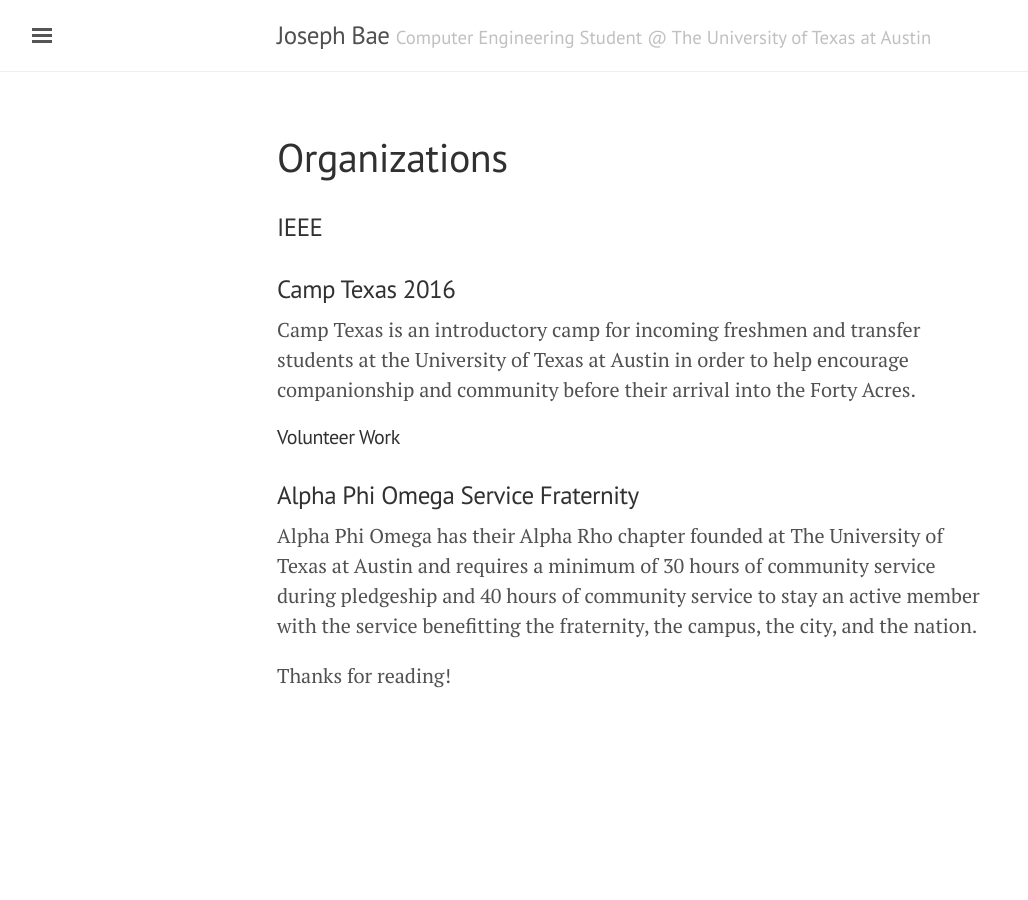
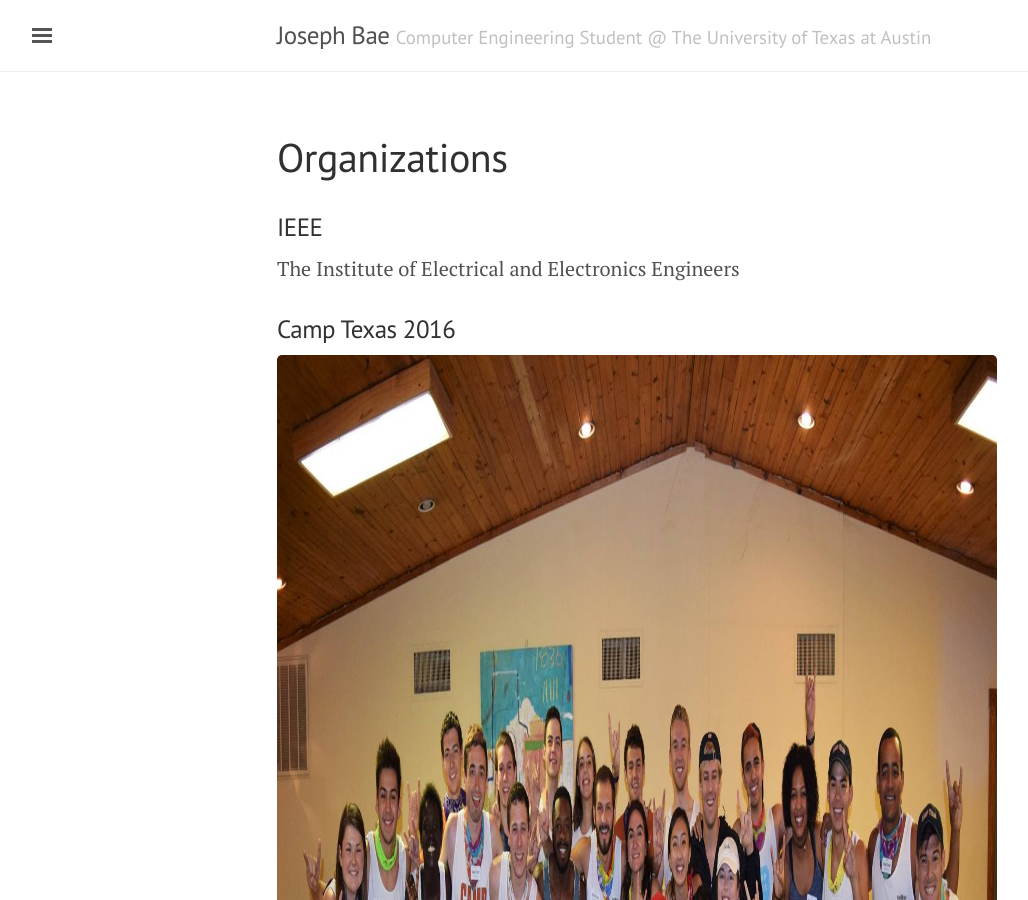
Before and after one commit to josephbae96/josephbae96.github.io, a Jekyll site: the page built from Organizations.md, in a window 1280 px wide and 900 px high. Shown: the whole window, without its empty margins (3-1031 px from the left). Built offline with Jekyll 4.4.1, drawn with Linux system fonts in a browser that asks for light colours.

Commit message:
Org update

```diff
--- a/Organizations.md
+++ b/Organizations.md
@@ -4,11 +4,11 @@
 ---
 
 ### IEEE
-
+The Institute of Electrical and Electronics Engineers
 
 ### Camp Texas 2016
 
-
+<img src="../josephbae96.github.io/Files/CT2016%20Session%206.jpg" alt="Camp Texas 2016 Session 6" style="width:2048px;height:1365px;">
 
 Camp Texas is an introductory camp for incoming freshmen and transfer students at the
 University of Texas at Austin in order to help encourage companionship and community
@@ -16,7 +16,7 @@
 
 
 
-#### Volunteer Work
+## Volunteer Work
 
 ### Alpha Phi Omega Service Fraternity
 
```
